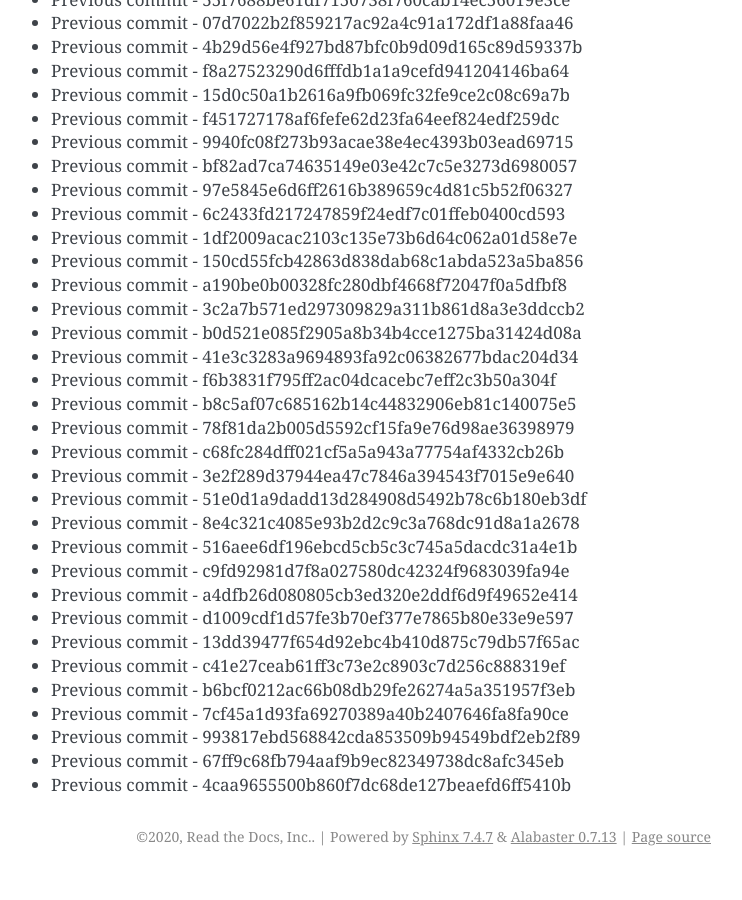
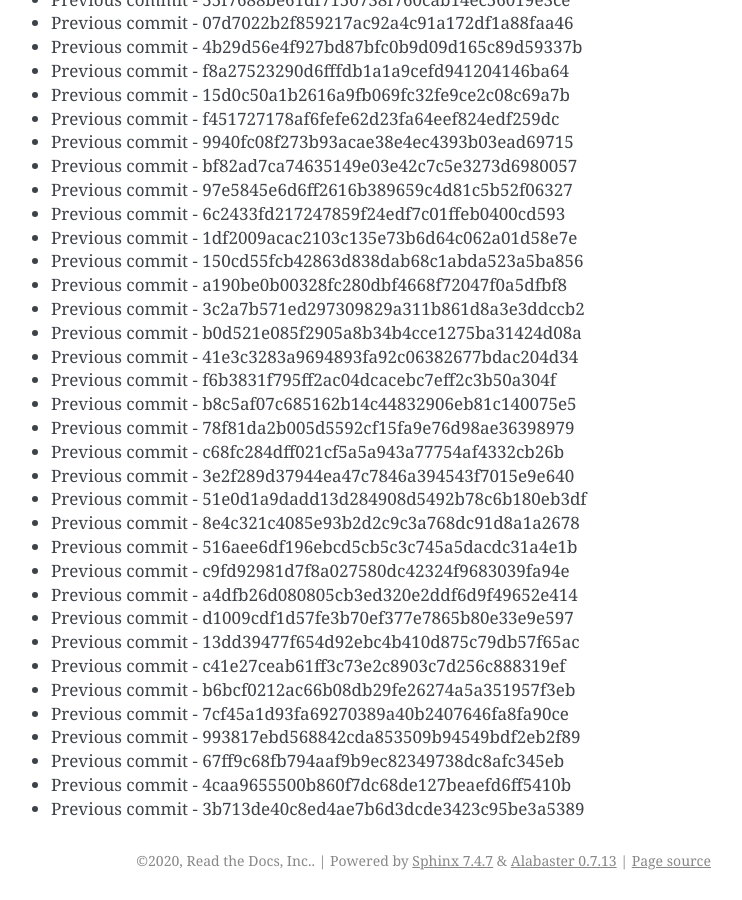
Before and after one commit to readthedocs/rtd-git-stresstest, a Sphinx documentation site: the page built from docs/updates.rst, in a window 1280 px wide and 900 px high, scrolled down 42705 px. Shown: the whole window, without its empty margins (399-1141 px from the left). Built offline with Sphinx 7.4.7, drawn with Linux system fonts in a browser that asks for light colours; before the commit the page ends 43581 px from its top, so only the background shows below that.

Commit message:
Generating commit from previous: 3b713de40c8ed4ae7b6d3dcde3423c95be3a5389

```diff
--- a/docs/updates.rst
+++ b/docs/updates.rst
@@ -1826,3 +1826,4 @@ It can be tested for any performance characteristics.
 * Previous commit - 993817ebd568842cda853509b94549bdf2eb2f89
 * Previous commit - 67ff9c68fb794aaf9b9ec82349738dc8afc345eb
 * Previous commit - 4caa9655500b860f7dc68de127beaefd6ff5410b
+* Previous commit - 3b713de40c8ed4ae7b6d3dcde3423c95be3a5389
```
